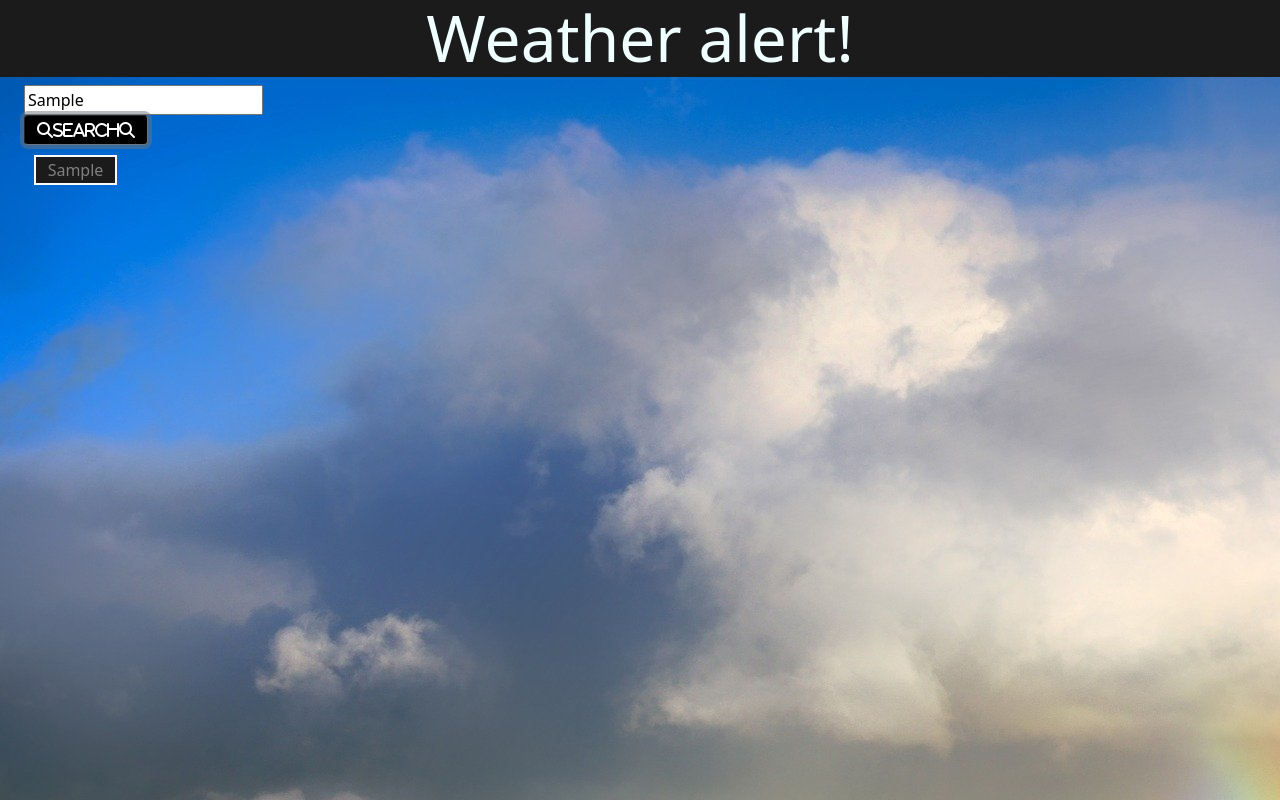
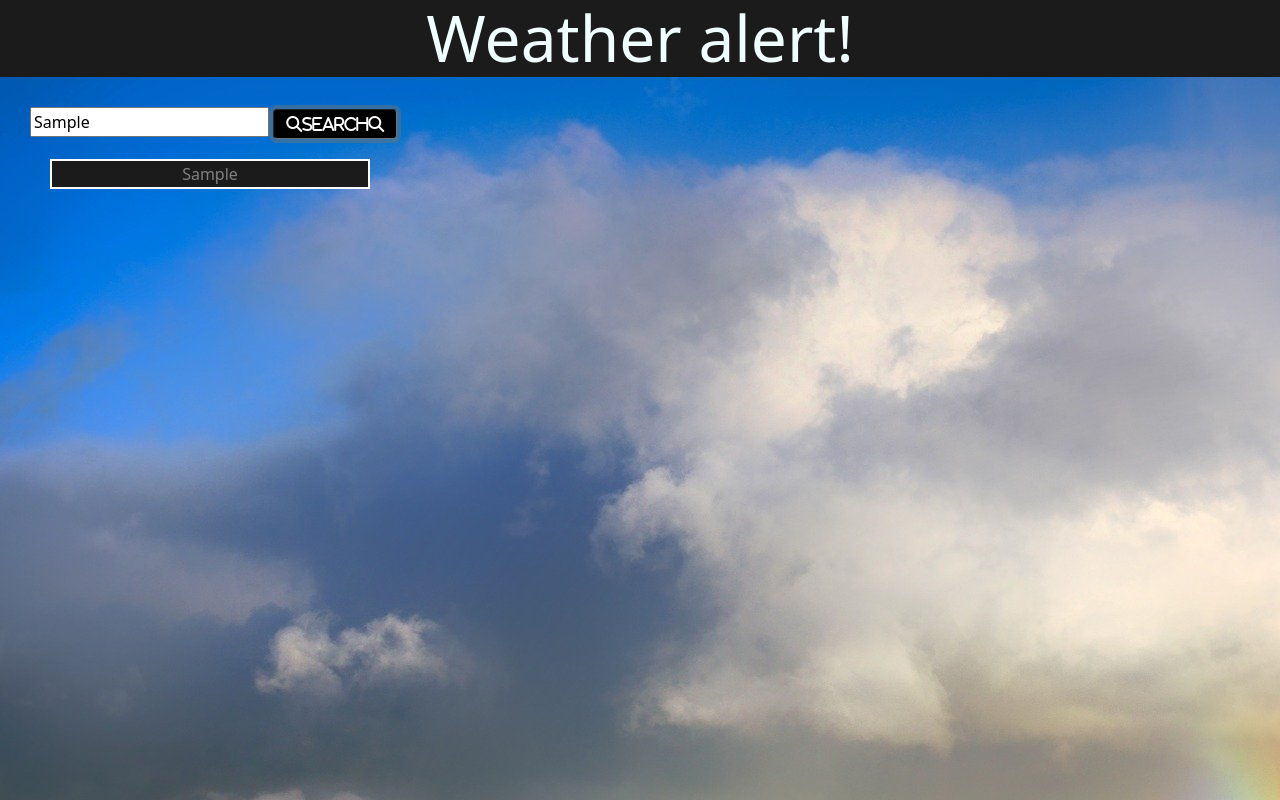
Before and after one commit to jagg1991/weather, a plain HTML site: page index.html in a window 1280 px wide. Both pictures are taken after typing "Sample" into the empty fields and a click on the button "search". Shown: the top 800 px of the page. Drawn offline with nearby package versions, Linux system fonts and the light colour scheme; no server answers.

Commit message:
adding to read me

```diff
--- a/Assets/script.js
+++ b/Assets/script.js
@@ -88,9 +88,9 @@ var getApi = function (city) {
                     var header = $("<h1>").text("5 day weather forcast!").addClass("weatherForcast");
                     forcast.append(header)
                     for (var i = 0; i < 5; i++) {
-                        let unix_timestamp = data.daily[i].dt
-                        var date = new Date(unix_timestamp * 1000);
-                        console.log(date);
+                        // let unix_timestamp = data.daily[i].dt
+                        // var date = new Date(unix_timestamp * 1000);
+                        // console.log(date);
                         var row2 = $('<div>').addClass("col-2 card forcast");
                         var temp = $('<h6>').text("Tempature: " + data.daily[i].temp.day + '°');
                         var hum = $('<p>').text("Humidity: " + data.daily[i].humidity + " %");
--- a/Assets/style.css
+++ b/Assets/style.css
@@ -10,9 +10,10 @@
 
     background-color:rgb(27, 27, 27);
     color: grey;
-    margin: 10px;
+    margin: 20px;
     height: 30px;
     width: 100%;
+
 }
 .card{
     margin: 5px;
@@ -53,3 +54,10 @@ body
     box-shadow: 0 5px rgb(19, 18, 18);
     transform: translateY(4px);
   }
+  .card-1{
+      margin: 30px;
+      width: 75%;
+  }
+  .row {
+      float: right;
+  }
--- a/index.html
+++ b/index.html
@@ -18,14 +18,14 @@
     <header class="jumbotron" style="text-align: center;">
         <h1 class="display-3">Weather alert!</h1>
     </header>
-    <section class="container-sm row">
-        <div class="col-3 card-1">
-            <input type="text
+    <section class="col-3 card-1">
+        <!-- <div class="col-3 card-1"> -->
+        <input type="text
         " id="search" placeholder="Search for a city">
-            <button data-lan="jquery" class="btn btn-outline-secondary fas fa-search" type="submit"
-                id="btnSrch">search<i class="fas fa-search"></i></button>
-            <div class="col-4" id="city"></div>
-        </div>
+        <button data-lan="jquery" class="btn btn-outline-secondary fas fa-search" type="submit" id="btnSrch">search<i
+                class="fas fa-search"></i></button>
+        <div class="col-4" id="city"></div>
+        <!-- </div> -->
     </section>
     <section class="col-9 cityName ">
         <!-- <div class="col-4" id="city" style="float:left"></div> -->
```
Also changed, not shown: Assets/weather.png (added), 1 other file.
